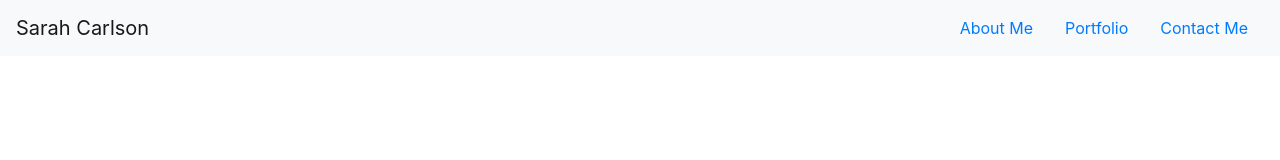
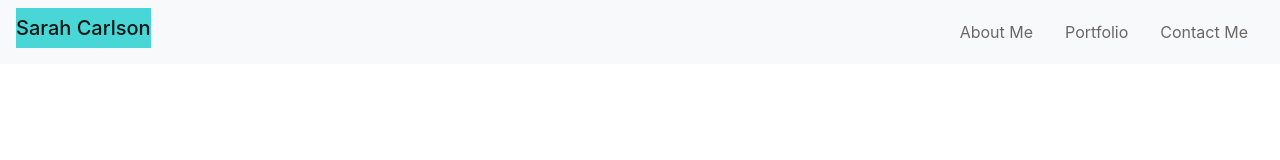
Before and after one commit to sbcarls/hw2-responsive-portfolio, a plain HTML site: page portfolio.html in a window 1280 px wide. Drawn offline with nearby package versions, Linux system fonts and the light colour scheme.

Commit message:
added css stylesheet

```diff
--- a/portfolio.html
+++ b/portfolio.html
@@ -16,18 +16,19 @@
     <script src="https://stackpath.bootstrapcdn.com/bootstrap/4.5.2/js/bootstrap.min.js"
         integrity="sha384-B4gt1jrGC7Jh4AgTPSdUtOBvfO8shuf57BaghqFfPlYxofvL8/KUEfYiJOMMV+rV"
         crossorigin="anonymous"></script>
+        <link rel="stylesheet" href="style.css">
 
     <nav class="navbar navbar-light bg-light">
-        <a class="navbar-brand" href="#">Sarah Carlson</a>
+        <h1 class="navbar-brand">Sarah Carlson</h1>
         <ul class="nav justify-content-end">
             <li class="nav-item">
-                <a class="nav-link active" href="#">About Me</a>
+                <a class="nav-link" href="index.html">About Me</a>
             </li>
             <li class="nav-item">
-                <a class="nav-link" href="#">Portfolio</a>
+                <a class="nav-link" href="portfolio.html">Portfolio</a>
             </li>
             <li class="nav-item">
-                <a class="nav-link" href="#">Contact Me</a>
+                <a class="nav-link" href="contact.html">Contact Me</a>
             </li>
         </ul>
     </nav>
--- /dev/null
+++ b/style.css
@@ -0,0 +1,7 @@
+h1{
+    background-color: rgb(73, 214, 214);
+}
+
+.nav-link{
+    color: rgb(107, 103, 103);
+}
```
Also changed, not shown: contact.html (+7 -4 lines), index.html (+5 -4 lines).
